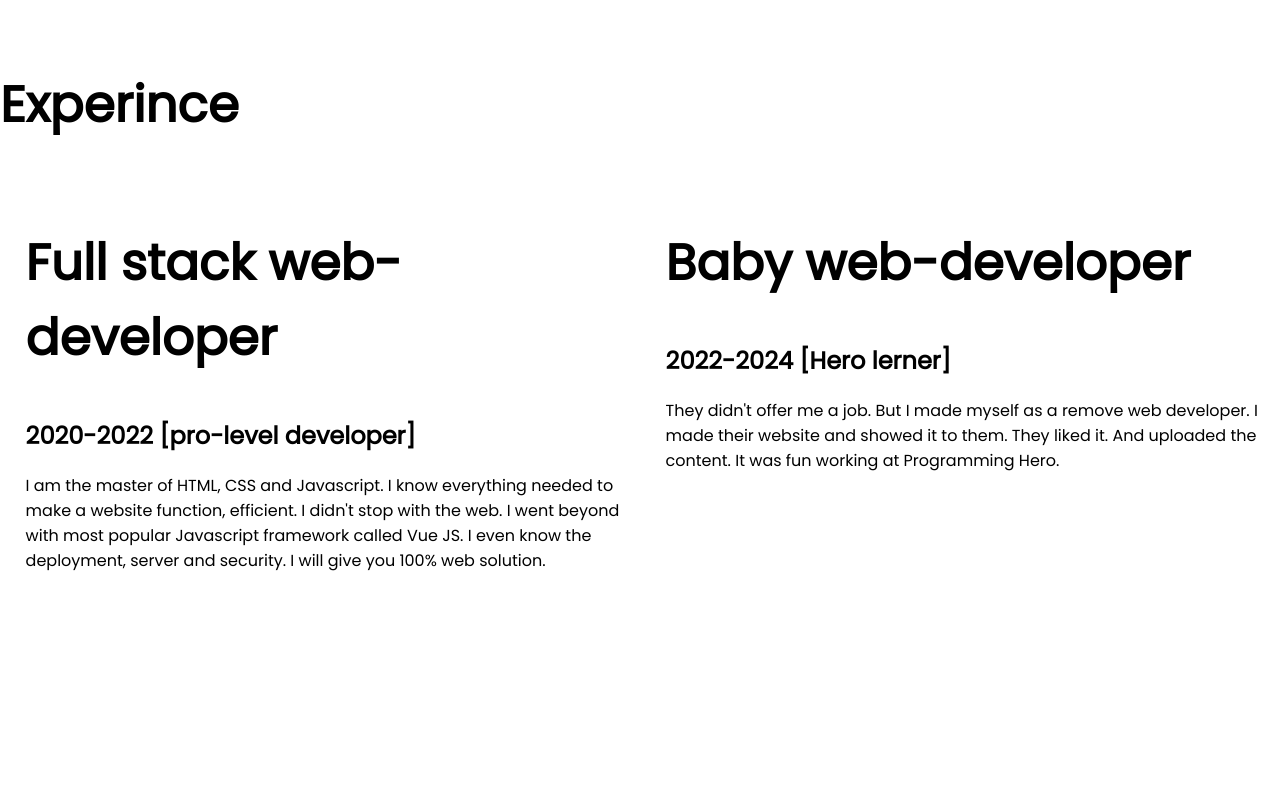
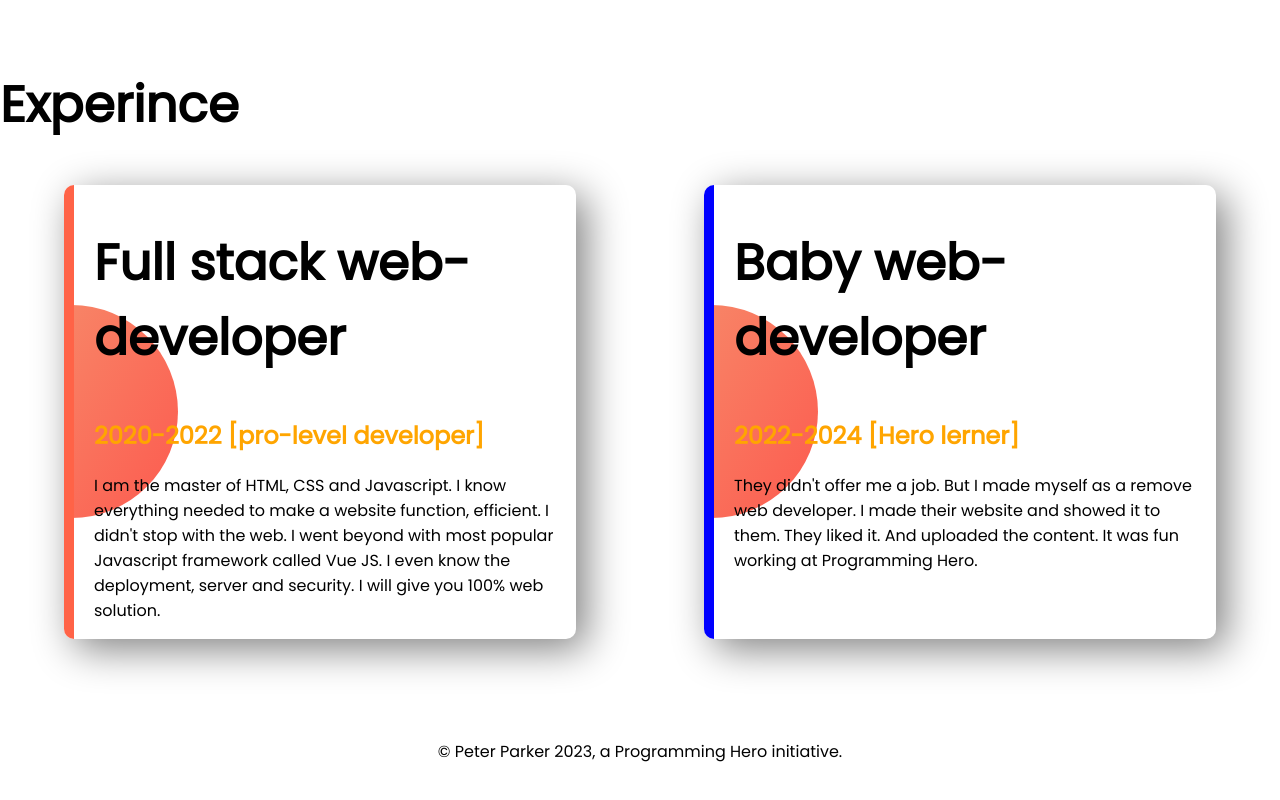
Before and after one commit to Farhanaafia/developer-portfolio, a plain HTML site: page index.html in a window 1280 px wide. Shown: the part 1086-1886 px from the top of the page. Before the commit the page ends 1775 px from the top, so only its background shows below. Drawn offline with Linux system fonts and the light colour scheme.

Commit message:
added footer

```diff
--- a/index.html
+++ b/index.html
@@ -46,17 +46,17 @@
     <section class="experince">
         <h1>Experince</h1>
         <div class="flexible-container">
-            <div class="half-width">
+            <div id="full-stack-developer" class="experince-item">
                 <h1>Full stack web-developer</h1>
-                <h2>2020-2022 [pro-level developer]</h2>
+                <h2 class="orange-color">2020-2022 [pro-level developer]</h2>
                 <p>I am the master of HTML, CSS and Javascript. I know everything needed to make a website function,
                     efficient. I didn't stop with the web. I went beyond with most popular Javascript framework called
                     Vue
                     JS. I even know the deployment, server and security. I will give you 100% web solution.</p>
             </div>
-            <div class="half-width">
+            <div id="baby-web-developer" class="experince-item">
                 <h1>Baby web-developer</h1>
-                <h2>2022-2024 [Hero lerner]</h2>
+                <h2 class="orange-color">2022-2024 [Hero lerner]</h2>
                 <p>They didn't offer me a job. But I made myself as a remove web developer. I made their website and
                     showed
                     it to them. They liked it. And uploaded the content. It was fun working at Programming Hero.</p>
@@ -65,6 +65,8 @@
 
 
     </section>
+    <footer>© Peter Parker 2023, a Programming Hero initiative.</footer>
 </body>
 
+
 </html>
--- a/style.css
+++ b/style.css
@@ -1,6 +1,7 @@
 body {
     font-family: 'Poppins', sans-serif;
     margin: 0%;
+    margin-bottom: 50px;
 }
 
 h1 {
@@ -46,3 +47,31 @@ h1 {
     background-repeat: no-repeat;
     background-position: right;
 }
+
+.experince-item {
+    background-image: url(images/exp-bg.png);
+    background-repeat: no-repeat;
+    background-position: left;
+}
+
+.experince-item {
+    box-shadow: 10px 10px 40px gray;
+    width: 40%;
+    margin-right: 5%;
+    margin-left: 5%;
+    padding-left: 20px;
+    padding-right: 20px;
+    border-radius: 10px;
+}
+
+#full-stack-developer {
+    border-left: 10px solid tomato;
+}
+
+#baby-web-developer {
+    border-left: 10px solid blue;
+}
+
+footer {
+    text-align: center;
+}
```
